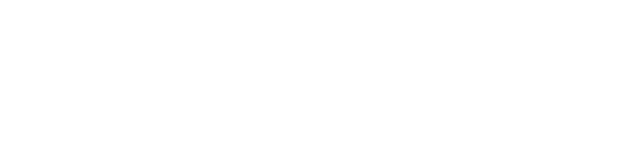
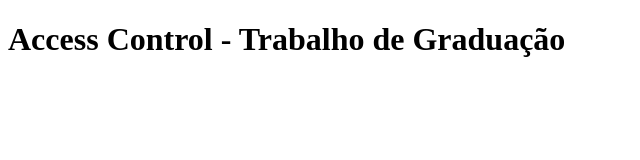
Before and after one commit to Kcmiro/Access-Control, a plain HTML site: page index.html in a window 1280 px wide. Shown: the whole page, without its empty margins (0-640 px from the left). Drawn offline with Linux system fonts and the light colour scheme.

Commit message:
Trabalho de Graduação

```diff
--- a/index.html
+++ b/index.html
@@ -6,6 +6,6 @@
     <title>Access Control</title>
 </head>
 <body>
-
+    <h1>Access Control - Trabalho de Graduação</h1>
 </body>
 </html>
```
